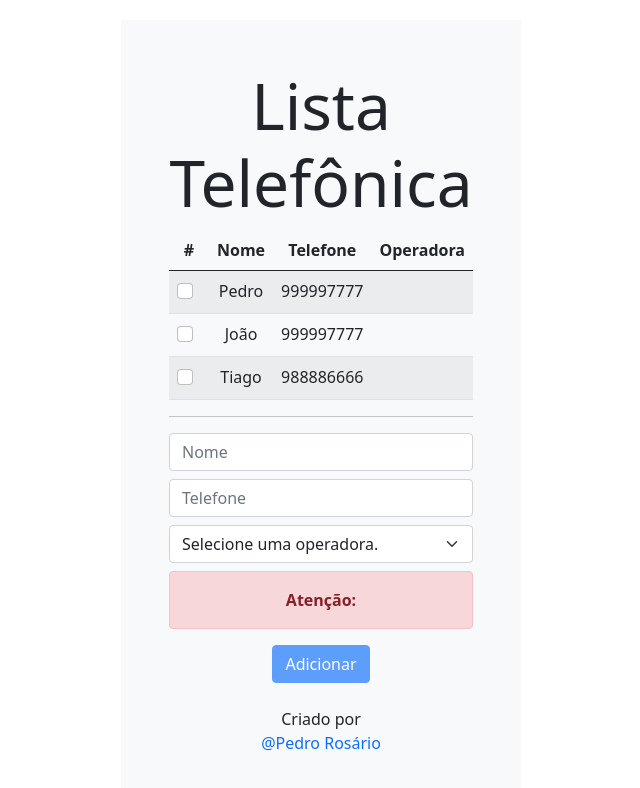
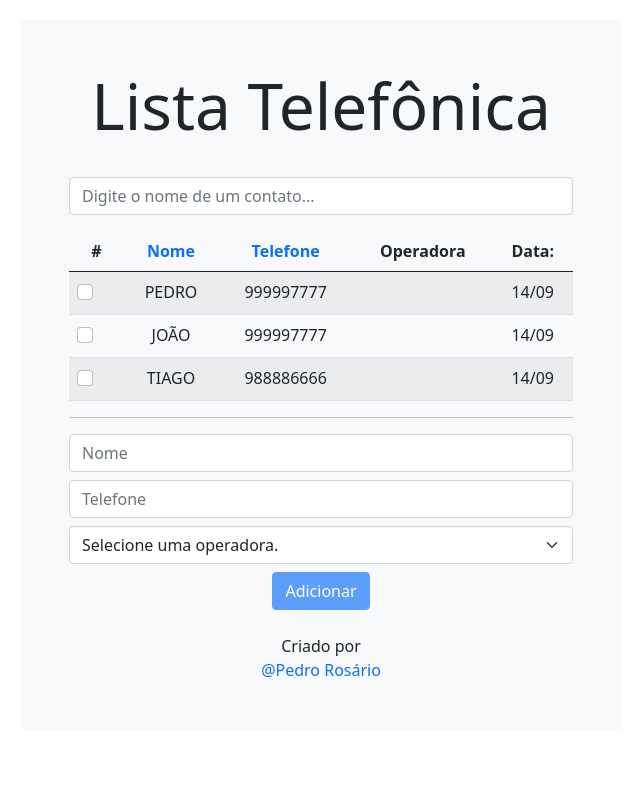
Before and after one commit to pdrohrosario/lista-telefonica-com-angularJS, a plain HTML site: page index.html in a window 1280 px wide. Shown: the whole page, without its empty margins (319-959 px from the left). Drawn offline with Linux system fonts and the light colour scheme.

Commit message:
Implementando uso de datas, filtros e ordeção.

```diff
--- a/index.html
+++ b/index.html
@@ -19,9 +19,9 @@
         angular.module("listaTelefonica").controller("listaTelefonicaCtrl", function ($scope) {
             $scope.nameAplication = "Lista Telefônica";
             $scope.contatos = [
-                { nome: "Pedro", telefone: "999997777", cor: "red" },
-                { nome: "João", telefone: "999997777", cor: "green" },
-                { nome: "Tiago", telefone: "988886666", cor: "blue" },
+                { nome: "Pedro",data: new Date(), telefone: "999997777", cor: "red" },
+                { nome: "João", data: new Date(),telefone: "999997777", cor: "green" },
+                { nome: "Tiago",data: new Date(), telefone: "988886666", cor: "blue" },
             ];
 
             $scope.operadoras = [
@@ -51,6 +51,11 @@
                 });
             }
 
+            $scope.ordenarPor = function (campo){
+                $scope.criterioBuscar = campo;
+                $scope.direcaoDaBusca = !$scope.direcaoDaBusca;
+            };
+
         });
 
     </script>
@@ -60,26 +65,32 @@
     <div class="container">
         <div class="jumbotron p-5 bg-light justify-content-center">
             <h1 class="display-3 text-center" ng-bind="nameAplication"></h1>
+            <div class="mb-3">
+              <label for="campoBusca" class="form-label"></label>
+              <input type="text" class="form-control" ng-model="parametroBuscado" name="busca" id="" placeholder="Digite o nome de um contato...">
+            </div>
             <table ng-show="contatos.length > 0" class="table table-striped responsive mb-1">
                 <thead>
                     <tr>
                         <th>#</th>
-                        <th>Nome</th>
-                        <th>Telefone</th>
+                        <th><a href="" ng-click="ordenarPor('nome')">Nome</a></th>
+                        <th><a href="" ng-click="ordenarPor('telefone')">Telefone</a></th>
                         <th>Operadora</th>
+                        <th>Data:</th>
                     </tr>
                 </thead>
                 <tbody>
-                    <tr ng-class="{selected: contato.selecionado}" ng-repeat="contato in contatos">
+                    <tr ng-class="{selected: contato.selecionado}" ng-repeat="contato in contatos | filter:parametroBuscado | orderBy:criterioBuscar:direcaoDaBusca">
                         <td>
                             <div class="form-check">
                                 <input type="checkbox" class="form-check-input" ng-model="contato.selecionado"
                                     value="checkedValue">
                             </div>
                         </td>
-                        <td scope="row">{{contato.nome}}</td>
+                        <td scope="row">{{contato.nome | uppercase}}</td>
                         <td scope="row">{{contato.telefone}}</td>
-                        <td scope="row">{{contato.operadora.nome}}</td>
+                        <td scope="row">{{contato.operadora.nome | lowercase}}</td>
+                        <td scope="row">{{contato.data | date:'dd/MM'}}</td>
                     </tr>
                 </tbody>
             </table>
@@ -98,14 +109,14 @@
 
                     <select class="form-control form-select" ng-model="contato.operadora" ng-required="true"
                         aria-label="Selecione uma operadora"
-                        ng-options="operadora.nome group by operadora.categoria for operadora in operadoras">
+                        ng-options="operadora.nome group by operadora.categoria for operadora in operadoras | orderBy:'nome'">
                         <option value="">Selecione uma operadora.</option>
                     </select>
 
                 </div>
             </form>
 
-            <div class="alert alert-danger mt-2" ng-messages="contatoForm.nome.$error" role="alert">
+            <div class="alert alert-danger mt-2" ng-messages="contatoForm.nome.$error" ng-show="contatoForm.nome.$dirty" role="alert">
                 <strong>Atenção:</strong>
                 <div ng-message="required && dirty">
                     <p class="alert-headingS mb-0">Preencha as informações do campo nome.</p>
@@ -116,15 +127,14 @@
                 </div>
             </div>
 
-            <div class="alert alert-danger mt-2"
-                ng-show="contatoForm.telefone.$error.required && contatoForm.telefone.$dirty" role="alert">
+            <div class="alert alert-danger mt-2" ng-messages="contatoForm.telefone.$error" ng-show="contatoForm.telefone.$dirty" role="alert">
                 <strong>Atenção:</strong>
-                <p class="alert-headingS mb-0">Preencha as informações do campo telefone.</p>
-            </div>
-
-            <div class="alert alert-danger mt-2" ng-show="contatoForm.telefone.$error.pattern" role="alert">
-                <strong>Atenção:</strong>
-                <p class="alert-headingS mb-0">O campo telefone dever ter o formato (DD) 9####-####.</p>
+                <div ng-message="required && dirty">
+                    <p class="alert-headingS mb-0">Preencha as informações do campo telefone.</p>
+                </div>
+                <div ng-message="pattern">
+                    <p class="alert-headingS mb-0">O campo telefone dever ter o formato (DD) 9####-####.</p>
+                </div>
             </div>
 
             <div class="form-group mt-2 d-flex justify-content-evenly">
--- a/lib/style.css
+++ b/lib/style.css
@@ -1,5 +1,5 @@
 .jumbotron{
-    width: 400px;
+    width: 600px;
     text-align: center;
     margin-top: 20px;
     margin-left: auto;
@@ -17,6 +17,6 @@
     background-color: grey
 }
 
-.footer{
+a {
     text-decoration: none;
 }
```
